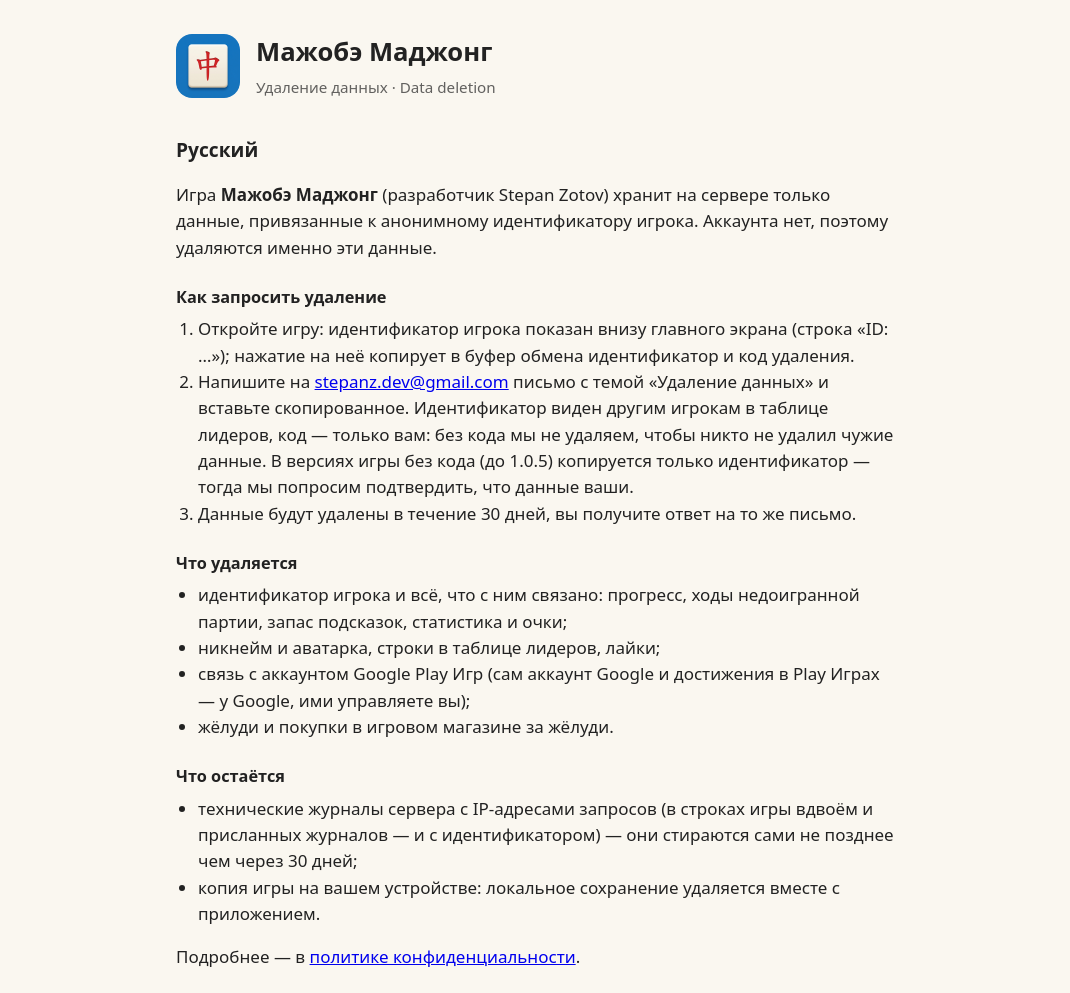
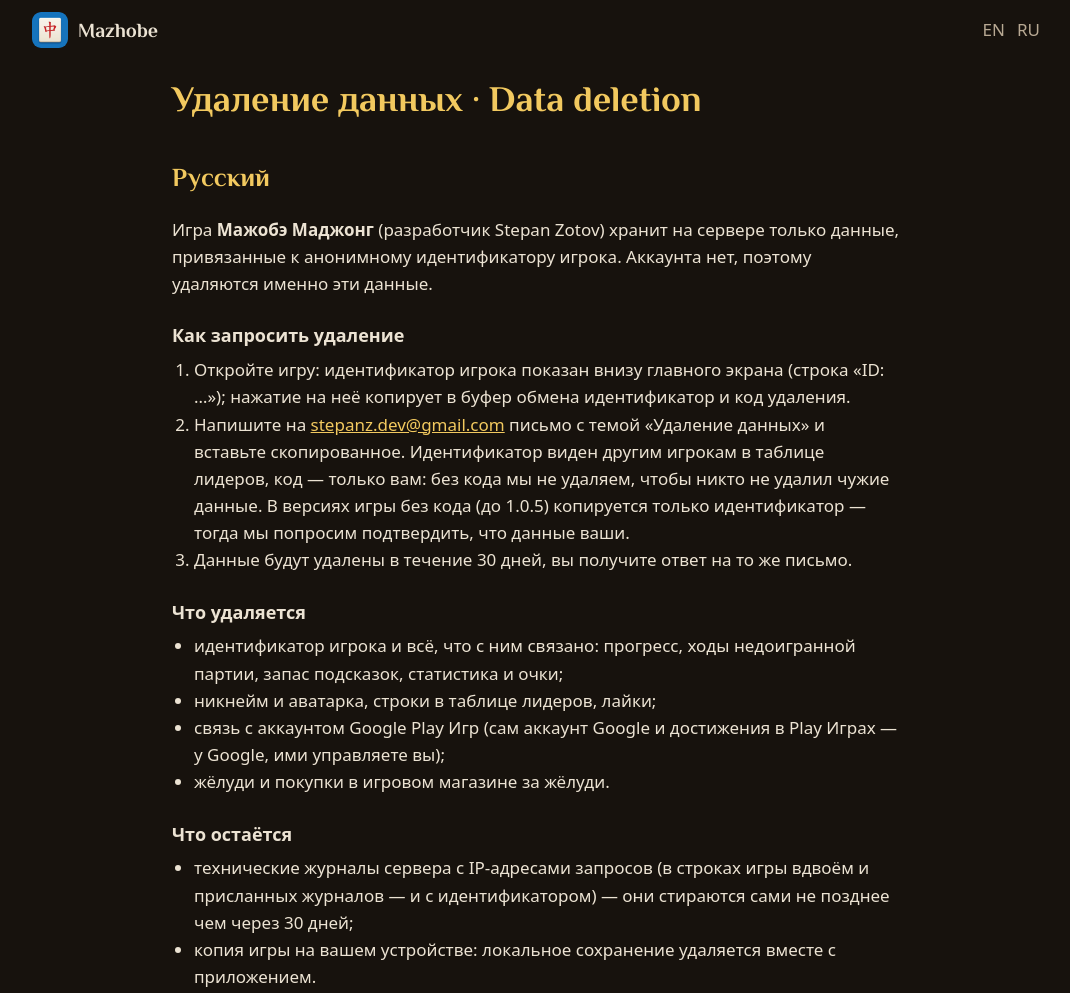
Before and after one commit to soshort/mahjong-site, a plain HTML site: page delete.html in a window 1280 px wide. Shown: the top 993 px of the page, without its empty margins (104-1174 px from the left). Drawn offline with Linux system fonts and the light colour scheme.

Commit message:
feat(site): общая шапка и стиль на политике и удалении данных
С этих страниц не было пути на главную: теперь та же шапка
(значок → главная, EN/RU), подвал со ссылками и тёмная тема сайта.
Текст политики и удаления данных не менялся.

Co-Authored-By: Claude Opus 5.5 <noreply@anthropic.com>
Claude-Session: https://claude.ai/code/session_01VmdRBbPr4mYq2pqoUxzjNY

```diff
--- a/delete.html
+++ b/delete.html
@@ -4,23 +4,16 @@
 <meta charset="utf-8">
 <meta name="viewport" content="width=device-width, initial-scale=1">
 <title>Мажобэ Маджонг — Удаление данных / Data deletion</title>
-<style>
-  :root { color-scheme: light dark; }
-  body { margin: 0; padding: 32px 20px 64px; font: 17px/1.55 system-ui, -apple-system, "Segoe UI", Roboto, sans-serif;
-         max-width: 720px; margin-inline: auto; color: #222; background: #faf7f0; }
-  @media (prefers-color-scheme: dark) { body { color: #e8e2d6; background: #1d1b18; } a { color: #9cc9ff; } }
-  h1 { font-size: 1.6rem; margin: 0 0 4px; }
-  h2 { font-size: 1.2rem; margin-top: 36px; }
-  h3 { font-size: 1.02rem; margin: 24px 0 4px; }
-  ul, ol { padding-left: 22px; margin: 6px 0; }
-  .muted { opacity: .7; font-size: .95rem; }
-  hr { border: 0; border-top: 1px solid rgba(128,128,128,.35); margin: 40px 0; }
-  .head { display: flex; gap: 16px; align-items: center; }
-  .head img { width: 64px; height: 64px; border-radius: 16px; }
-</style>
+<link rel="icon" href="/icon.png">
+<link rel="stylesheet" href="/style.css">
 </head>
 <body>
-<div class="head"><img src="icon.png" alt=""><div><h1>Мажобэ Маджонг</h1><div class="muted">Удаление данных · Data deletion</div></div></div>
+<header class="top">
+  <a class="brand" href="/"><img src="/icon.png" alt="" width="36" height="36">Mazhobe</a>
+  <nav class="lang"><a href="/" hreflang="en">EN</a><a href="/ru/" hreflang="ru">RU</a></nav>
+</header>
+<main class="wrap doc">
+<h1>Удаление данных · Data deletion</h1>
 
 <h2>Русский</h2>
 <p>Игра <strong>Мажобэ Маджонг</strong> (разработчик Stepan Zotov) хранит на сервере только данные,
@@ -95,5 +88,9 @@ to an anonymous player identifier. There is no account, so it is this data that
 <hr>
 <p class="muted">Контакт / Contact: <a href="mailto:stepanz.dev@gmail.com">stepanz.dev@gmail.com</a><br>
 Обновлено / Updated: 2026-10-20</p>
+</main>
+<footer class="wrap">
+  <a href="/ru/">Главная</a> · <a href="/">Home</a> · <a href="/privacy.html">Политика · Privacy</a> · <a href="/delete.html">Удаление данных · Data deletion</a>
+</footer>
 </body>
 </html>
--- a/style.css
+++ b/style.css
@@ -81,3 +81,13 @@ section h2 { font-family: "Philosopher", serif; color: var(--gold); font-size: c
 
 footer { border-top: 1px solid var(--line); padding: 28px 0 40px; color: var(--muted); font-size: 15px; text-align: center; }
 footer a { margin: 0 8px; }
+
+/* Страницы-документы (политика, удаление данных): текст в одну колонку. */
+.doc { max-width: 760px; padding-bottom: 24px; }
+.doc h1 { font-family: "Philosopher", serif; color: var(--gold); font-size: clamp(26px, 4.5vw, 36px);
+  line-height: 1.2; margin: 18px 0 8px; }
+.doc h2 { font-family: "Philosopher", serif; color: var(--gold); font-size: 26px; margin: 36px 0 8px; }
+.doc h3 { font-size: 18px; margin: 24px 0 4px; }
+.doc ul, .doc ol { padding-left: 22px; margin: 6px 0; }
+.doc .muted { color: var(--muted); font-size: 15px; }
+.doc hr { border: 0; border-top: 1px solid var(--line); margin: 40px 0; }
```
Also changed, not shown: privacy.html (+12 -15 lines).
